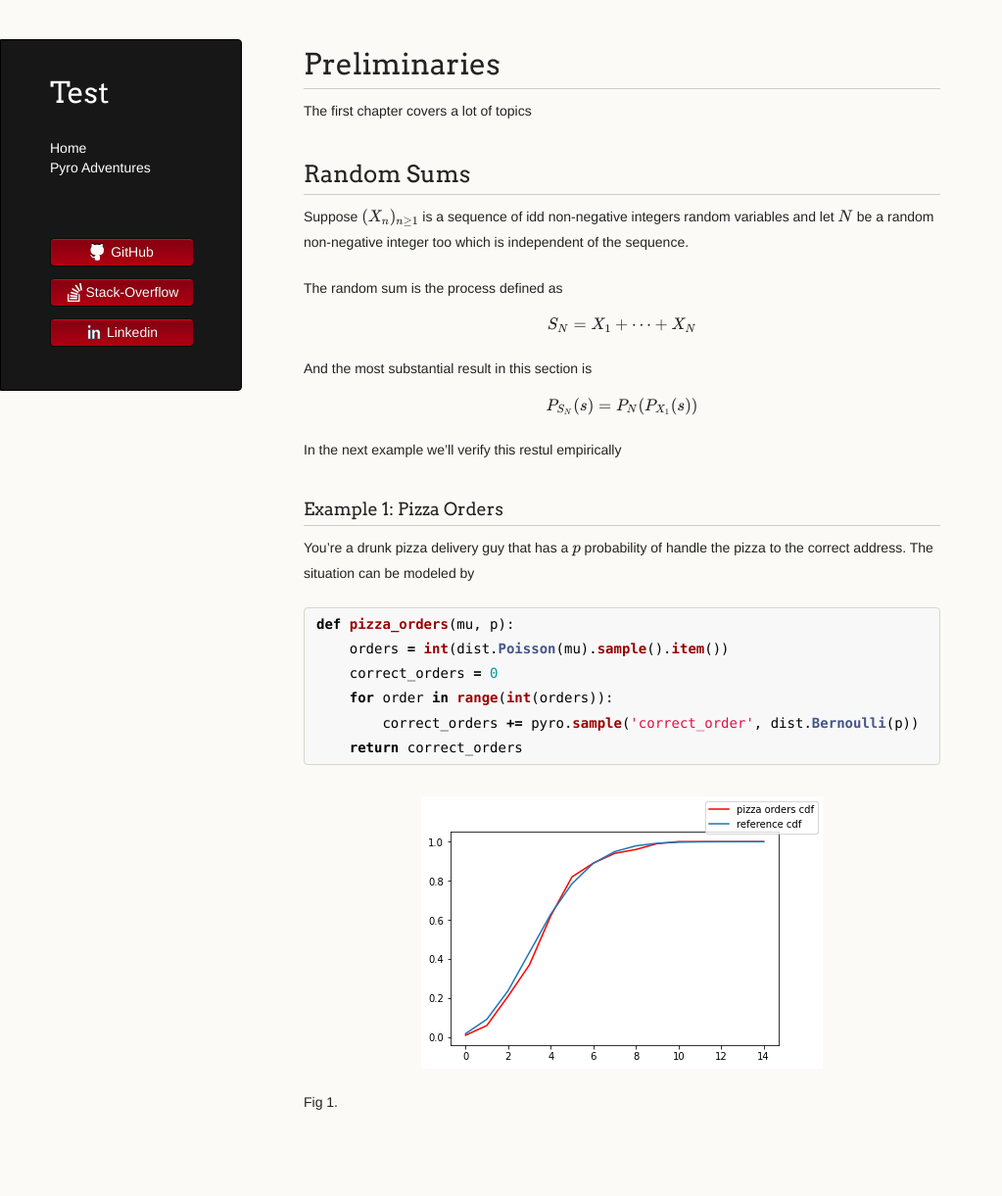
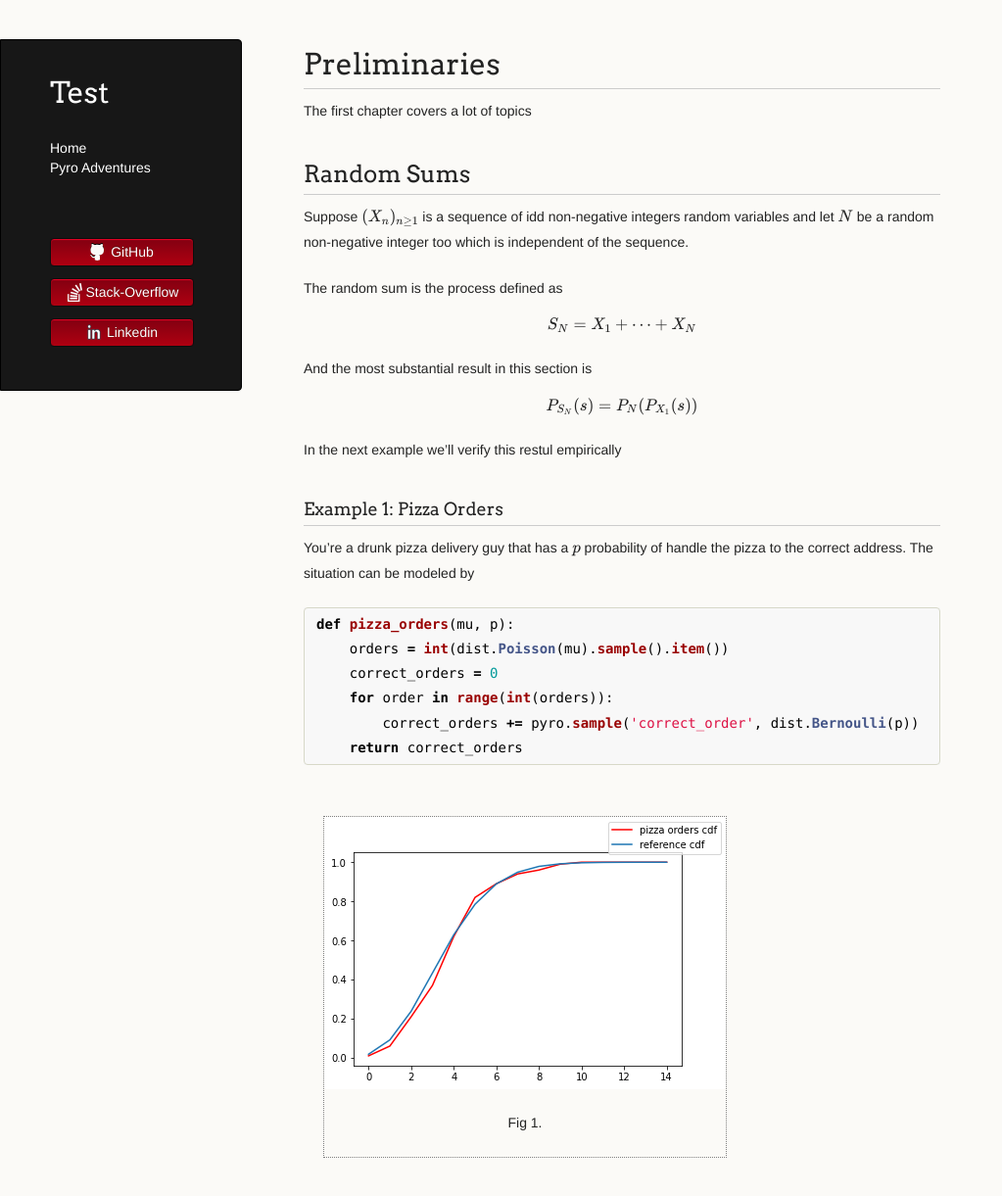
Before and after one commit to LemonPy29/LemonPy29.github.io, a Jekyll site: the page built from pyro-adventures/preliminaries.md, in a window 1280 px wide and 1302 px high. Shown: the top 1221 px of the window at 98% size, without its empty margins (0-1023 px from the left). Built offline with Jekyll 4.4.1, drawn with Linux system fonts in a browser that asks for light colours; nearby versions of some CDN libraries; the repository's description, which GitHub fills in, is left out.

Commit message:
Update jekyll-theme-dinky.scss

```diff
--- a/_sass/jekyll-theme-dinky.scss
+++ b/_sass/jekyll-theme-dinky.scss
@@ -179,6 +179,20 @@ pre {
 	margin-bottom: 32px;
 }
 
+/* Figures */
+figure {
+    display: inline-block;
+    border: 1px dotted gray;
+    margin: 20px; /* adjust as needed */
+}
+
+figure img {
+    vertical-align: top;
+}
+
+figure figcaption {
+    text-align: center;
+}
 
 /* Tables */
 
```
